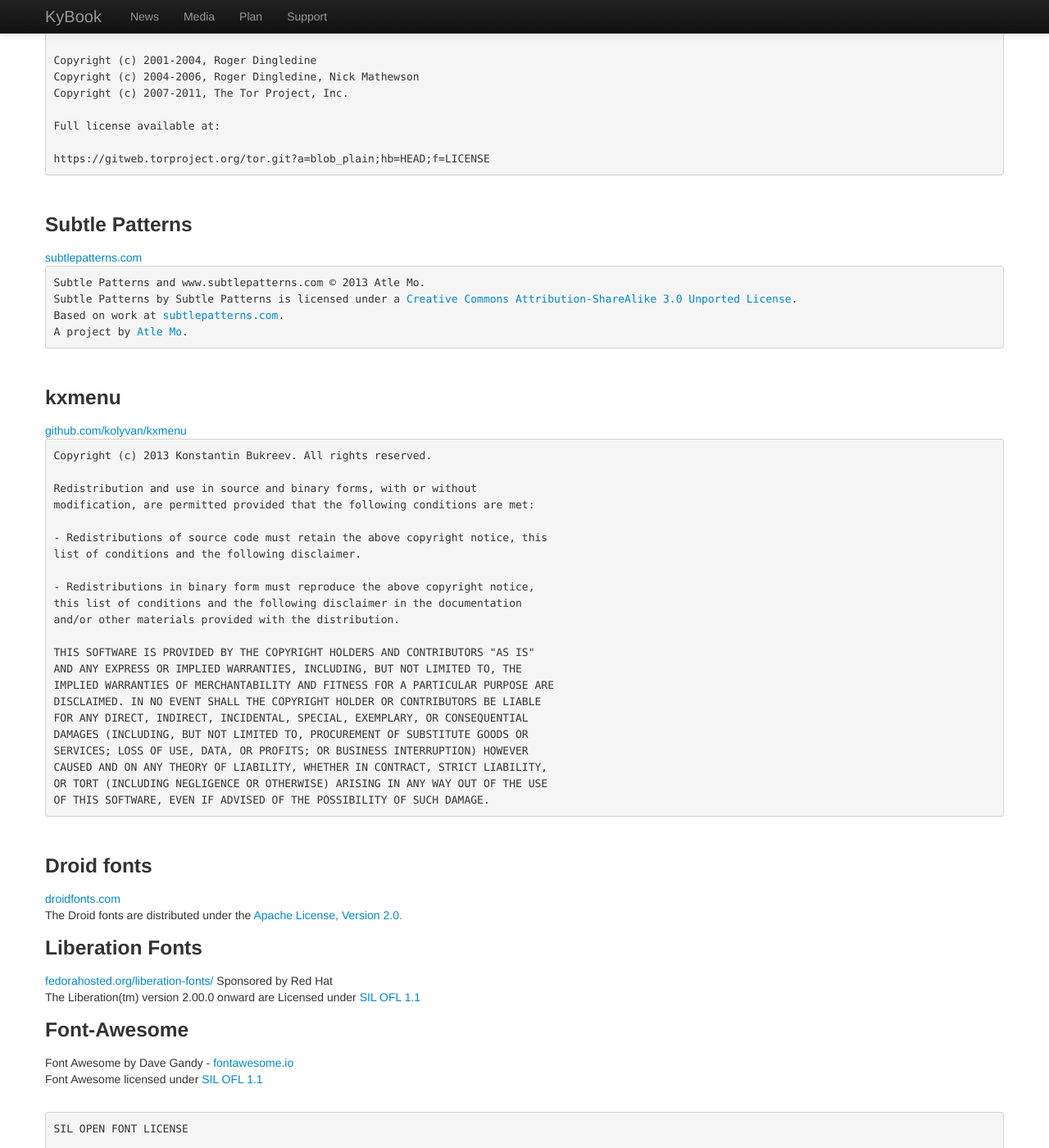
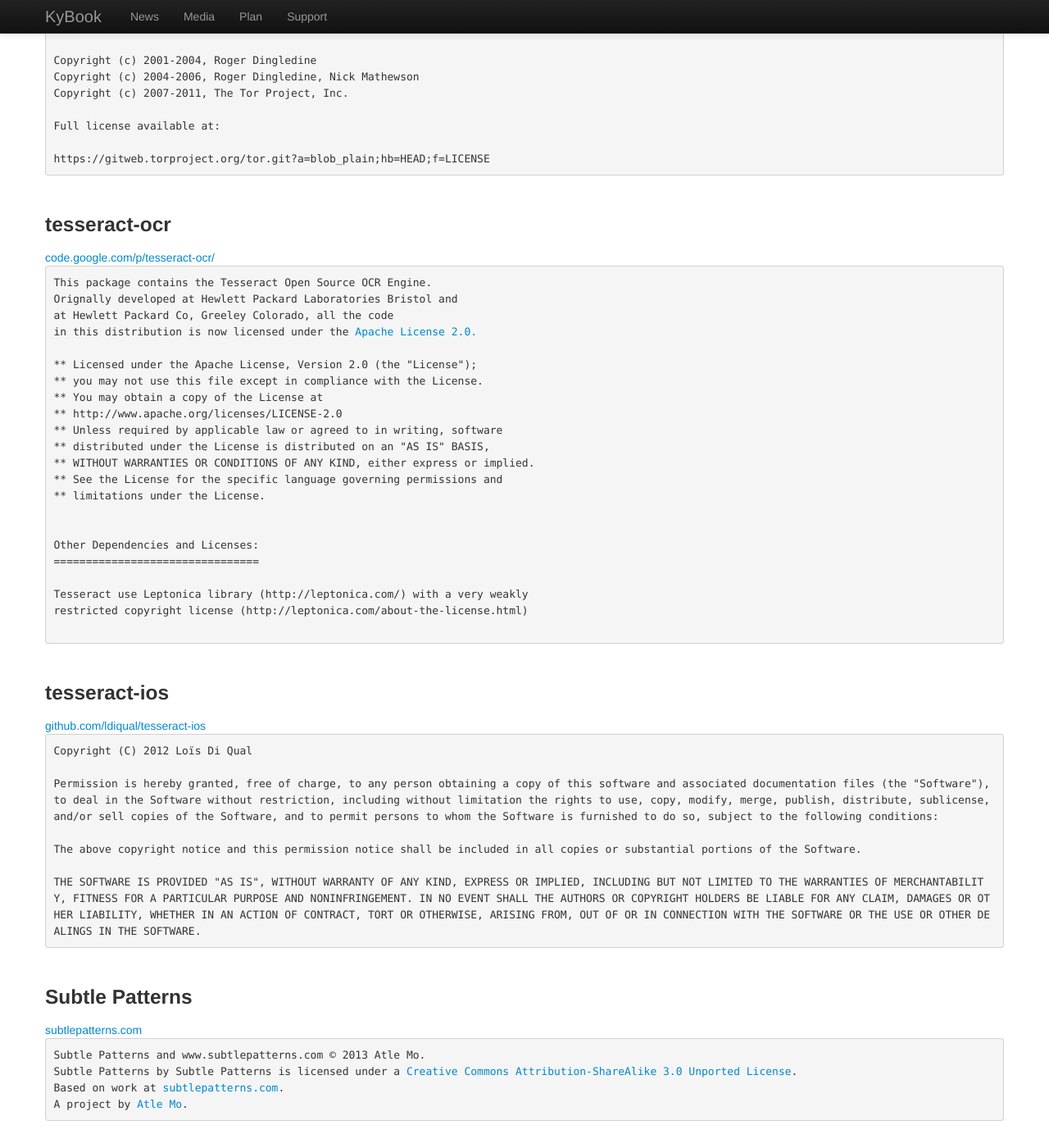
Before and after one commit to kolyvan/kolyvan.github.com, a Jekyll site: the page built from kybook/licensing.html, in a window 1280 px wide and 1400 px high, scrolled down 11010 px. Shown: the whole window at 82% size. Built offline with Jekyll 4.4.1, drawn with Linux system fonts in a browser that asks for light colours; nearby versions of some CDN libraries.

Commit message:
update kybook licenses

```diff
--- a/kybook/licensing.html
+++ b/kybook/licensing.html
@@ -550,6 +550,53 @@
 </div>
 <br />
 
+
+<div>
+<h3>tesseract-ocr</h3>
+<div><a href="http://code.google.com/p/tesseract-ocr/">code.google.com/p/tesseract-ocr/</a></div>
+<pre>
+This package contains the Tesseract Open Source OCR Engine.
+Orignally developed at Hewlett Packard Laboratories Bristol and
+at Hewlett Packard Co, Greeley Colorado, all the code
+in this distribution is now licensed under the <a href="http://www.apache.org/licenses/LICENSE-2.0" rel="nofollow">Apache License 2.0.</a>
+
+** Licensed under the Apache License, Version 2.0 (the "License");
+** you may not use this file except in compliance with the License.
+** You may obtain a copy of the License at
+** http://www.apache.org/licenses/LICENSE-2.0
+** Unless required by applicable law or agreed to in writing, software
+** distributed under the License is distributed on an "AS IS" BASIS,
+** WITHOUT WARRANTIES OR CONDITIONS OF ANY KIND, either express or implied.
+** See the License for the specific language governing permissions and
+** limitations under the License.
+
+
+Other Dependencies and Licenses:
+================================
+
+Tesseract use Leptonica library (http://leptonica.com/) with a very weakly
+restricted copyright license (http://leptonica.com/about-the-license.html)
+
+</pre>
+</div>
+<br />
+
+<div>
+<h3>tesseract-ios</h3>
+<div><a href="https://github.com/ldiqual/tesseract-ios">github.com/ldiqual/tesseract-ios</a></div>
+<pre>
+Copyright (C) 2012 Loïs Di Qual
+
+Permission is hereby granted, free of charge, to any person obtaining a copy of this software and associated documentation files (the "Software"), to deal in the Software without restriction, including without limitation the rights to use, copy, modify, merge, publish, distribute, sublicense, and/or sell copies of the Software, and to permit persons to whom the Software is furnished to do so, subject to the following conditions:
+
+The above copyright notice and this permission notice shall be included in all copies or substantial portions of the Software.
+
+THE SOFTWARE IS PROVIDED "AS IS", WITHOUT WARRANTY OF ANY KIND, EXPRESS OR IMPLIED, INCLUDING BUT NOT LIMITED TO THE WARRANTIES OF MERCHANTABILITY, FITNESS FOR A PARTICULAR PURPOSE AND NONINFRINGEMENT. IN NO EVENT SHALL THE AUTHORS OR COPYRIGHT HOLDERS BE LIABLE FOR ANY CLAIM, DAMAGES OR OTHER LIABILITY, WHETHER IN AN ACTION OF CONTRACT, TORT OR OTHERWISE, ARISING FROM, OUT OF OR IN CONNECTION WITH THE SOFTWARE OR THE USE OR OTHER DEALINGS IN THE SOFTWARE.
+</pre>
+</div>
+<br />
+
+
 <div>
 <h3>Subtle Patterns</h3>
 <div><a href="http://subtlepatterns.com">subtlepatterns.com</a></div>
```
